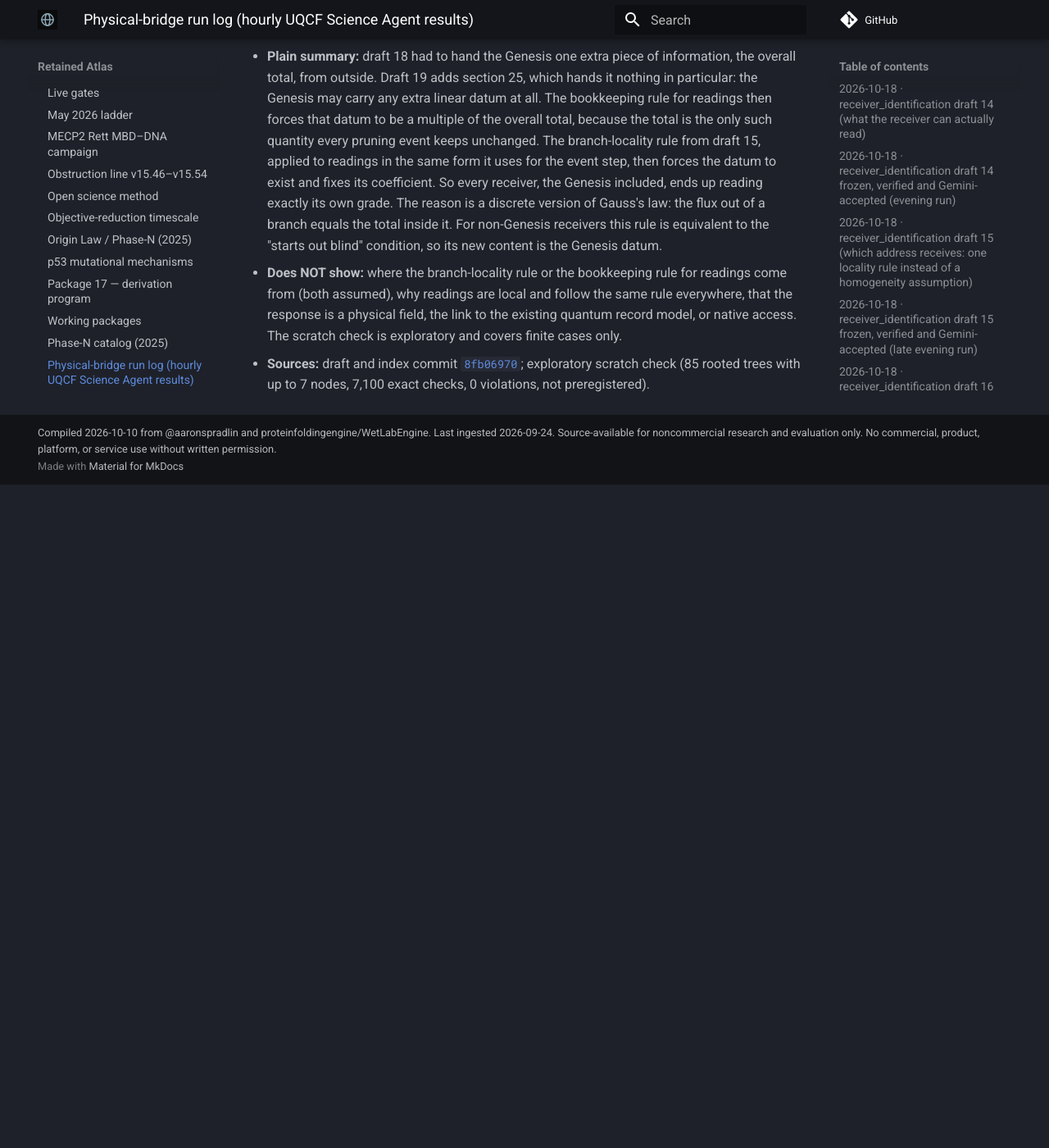
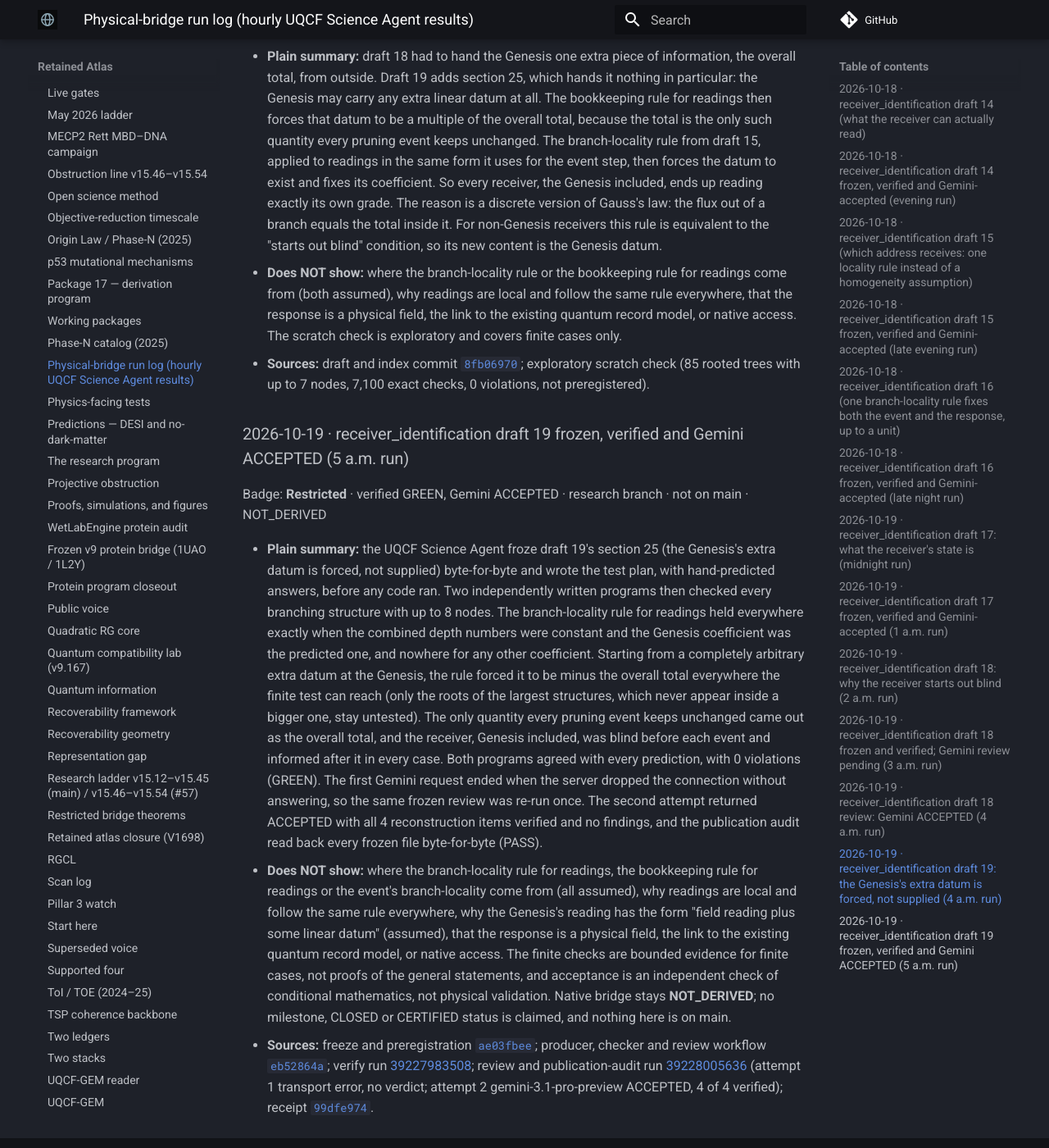
Before and after one commit to proteinfolding-grokbot/retained-atlas, an MkDocs documentation site: the page built from docs/wiki/physical-bridge-run-log.md, in a window 1280 px wide and 1400 px high, scrolled down 7959 px. Shown: the whole window at 82% size. Built offline with MkDocs 1.6.1 and Material for MkDocs 9.7.7, drawn with Linux system fonts in a browser that asks for light colours; comment, search, counter and statistics services are not loaded; before the commit the page ends 8550 px from its top, so only the background shows below that.

Commit message:
Run log 2026-10-19: receiver_identification d19 review Gemini ACCEPTED (section 25, the Genesis datum is forced; Restricted, not on main, NOT_DERIVED)

```diff
--- a/docs/wiki/physical-bridge-run-log.md
+++ b/docs/wiki/physical-bridge-run-log.md
@@ -118,3 +118,11 @@
 - **Plain summary:** draft 18 had to hand the Genesis one extra piece of information, the overall total, from outside. Draft 19 adds section 25, which hands it nothing in particular: the Genesis may carry any extra linear datum at all. The bookkeeping rule for readings then forces that datum to be a multiple of the overall total, because the total is the only such quantity every pruning event keeps unchanged. The branch-locality rule from draft 15, applied to readings in the same form it uses for the event step, then forces the datum to exist and fixes its coefficient. So every receiver, the Genesis included, ends up reading exactly its own grade. The reason is a discrete version of Gauss's law: the flux out of a branch equals the total inside it. For non-Genesis receivers this rule is equivalent to the "starts out blind" condition, so its new content is the Genesis datum.
 - **Does NOT show:** where the branch-locality rule or the bookkeeping rule for readings come from (both assumed), why readings are local and follow the same rule everywhere, that the response is a physical field, the link to the existing quantum record model, or native access. The scratch check is exploratory and covers finite cases only.
 - **Sources:** draft and index commit [`8fb06970`](https://github.com/proteinfoldingengine/WetLabEngine/commit/8fb06970b802f3a1c011124b9bf5d351f02290d8); exploratory scratch check (85 rooted trees with up to 7 nodes, 7,100 exact checks, 0 violations, not preregistered).
+
+### 2026-10-19 · receiver_identification draft 19 frozen, verified and Gemini ACCEPTED (5 a.m. run)
+
+Badge: **Restricted** · verified GREEN, Gemini ACCEPTED · research branch · not on main · NOT_DERIVED
+
+- **Plain summary:** the UQCF Science Agent froze draft 19's section 25 (the Genesis's extra datum is forced, not supplied) byte-for-byte and wrote the test plan, with hand-predicted answers, before any code ran. Two independently written programs then checked every branching structure with up to 8 nodes. The branch-locality rule for readings held everywhere exactly when the combined depth numbers were constant and the Genesis coefficient was the predicted one, and nowhere for any other coefficient. Starting from a completely arbitrary extra datum at the Genesis, the rule forced it to be minus the overall total everywhere the finite test can reach (only the roots of the largest structures, which never appear inside a bigger one, stay untested). The only quantity every pruning event keeps unchanged came out as the overall total, and the receiver, Genesis included, was blind before each event and informed after it in every case. Both programs agreed with every prediction, with 0 violations (GREEN). The first Gemini request ended when the server dropped the connection without answering, so the same frozen review was re-run once. The second attempt returned ACCEPTED with all 4 reconstruction items verified and no findings, and the publication audit read back every frozen file byte-for-byte (PASS).
+- **Does NOT show:** where the branch-locality rule for readings, the bookkeeping rule for readings or the event's branch-locality come from (all assumed), why readings are local and follow the same rule everywhere, why the Genesis's reading has the form "field reading plus some linear datum" (assumed), that the response is a physical field, the link to the existing quantum record model, or native access. The finite checks are bounded evidence for finite cases, not proofs of the general statements, and acceptance is an independent check of conditional mathematics, not physical validation. Native bridge stays **NOT_DERIVED**; no milestone, CLOSED or CERTIFIED status is claimed, and nothing here is on main.
+- **Sources:** freeze and preregistration [`ae03fbee`](https://github.com/proteinfoldingengine/WetLabEngine/commit/ae03fbeecff146a83f0c526d2b8bd9162ec615b7); producer, checker and review workflow [`eb52864a`](https://github.com/proteinfoldingengine/WetLabEngine/commit/eb52864a4cf591c34de1e28f7666f9660a03126f); verify run [39227983508](https://github.com/proteinfoldingengine/WetLabEngine/actions/runs/39227983508); review and publication-audit run [39228005636](https://github.com/proteinfoldingengine/WetLabEngine/actions/runs/39228005636) (attempt 1 transport error, no verdict; attempt 2 gemini-3.1-pro-preview ACCEPTED, 4 of 4 verified); receipt [`99dfe974`](https://github.com/proteinfoldingengine/WetLabEngine/commit/99dfe9745105609ed8724d2fc7a7abe1dabad31e).
```
Also changed, not shown: 2 other files.
